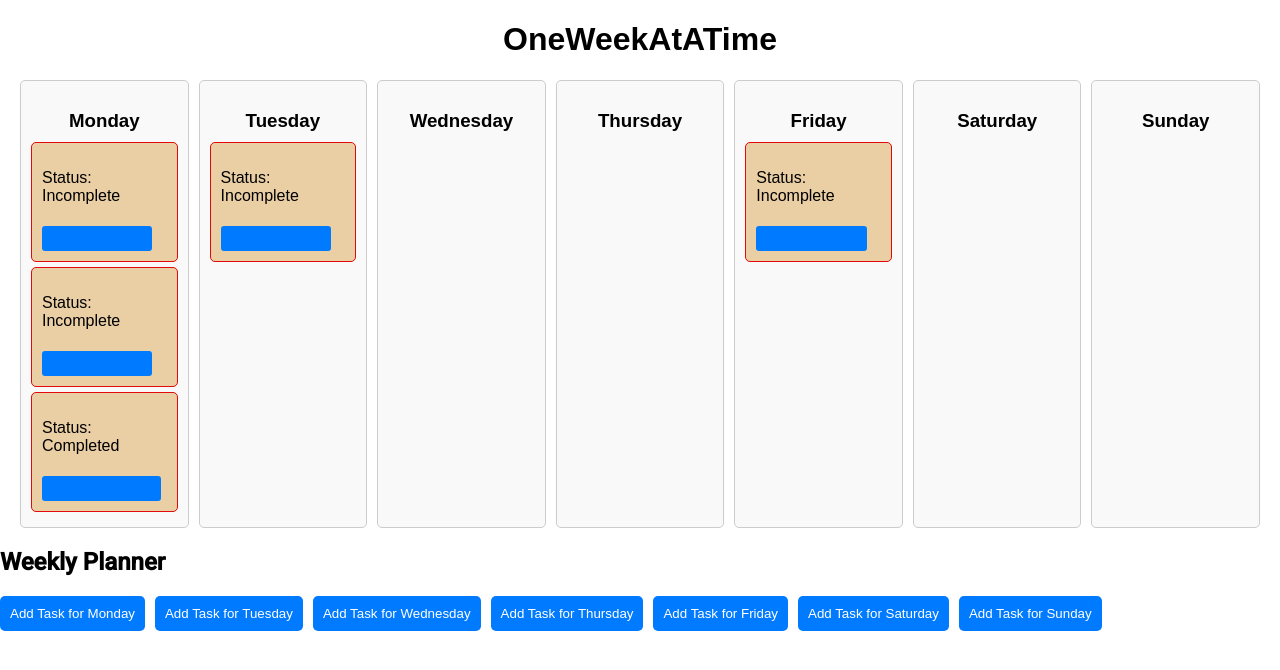
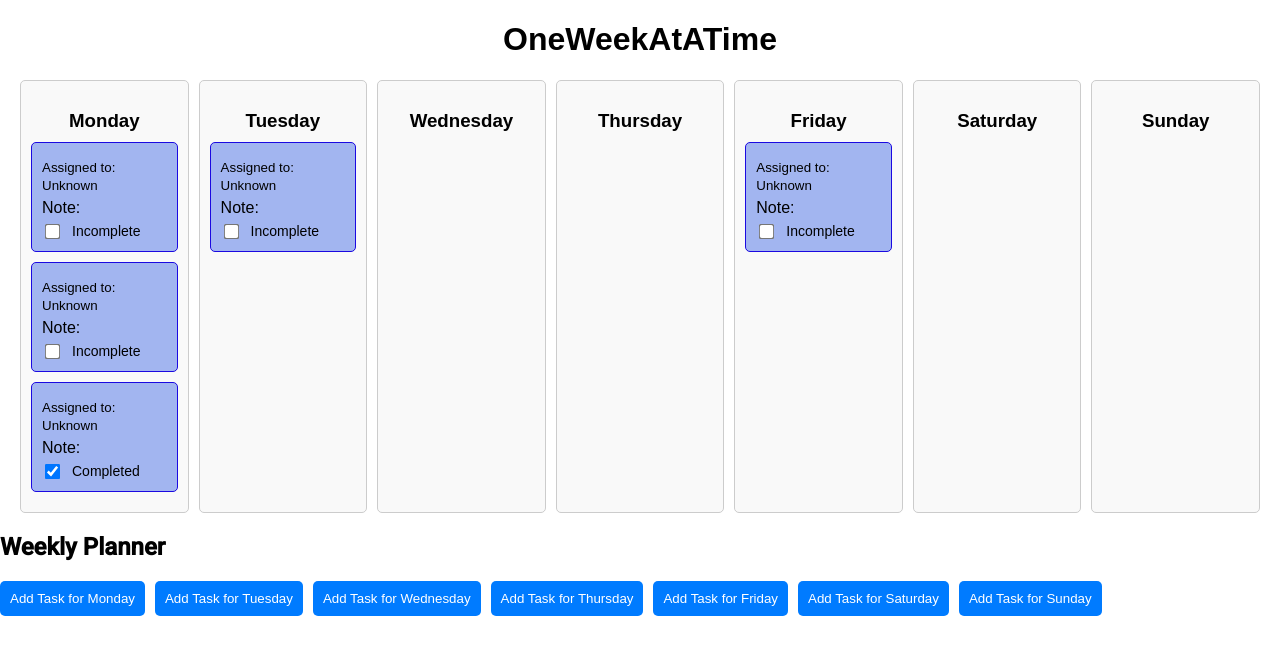
Before and after one commit to hirokik22/oneweekatatime, an Angular app in the folder frontEnd/: page / in a window 1280 px wide. Shown: the top 670 px of the page. Built offline with nearby package versions, Linux system fonts and the light colour scheme.

Commit message:
Francesco_19.11_11:42AM push

```diff
--- a/frontEnd/src/app/planner/planner.component.html
+++ b/frontEnd/src/app/planner/planner.component.html
@@ -16,6 +16,12 @@
       <input id="taskName" [(ngModel)]="taskForm.taskName" name="taskName" />
     </div>
     <div>
+      <label for="assignedRoomie">To Roomie:</label>
+      <textarea id="assignedRoomie" [(ngModel)]="taskForm.note" name="assignedRoomie"></textarea>
+    </div>
+
+
+    <div>
       <label for="note">Note:</label>
       <textarea id="note" [(ngModel)]="taskForm.note" name="note"></textarea>
     </div>
--- a/frontEnd/src/app/planner/planner.component.ts
+++ b/frontEnd/src/app/planner/planner.component.ts
@@ -15,6 +15,7 @@ export class PlannerComponent {
   taskForm = {
     taskName: '',
     note: '',
+    assignedRoomie: '',
     dayOfWeek: '',
   };
 
@@ -32,6 +33,7 @@ export class PlannerComponent {
     this.isFormVisible = false;
     this.taskForm = {
       taskName: '',
+      assignedRoomie: '',
       note: '',
       dayOfWeek: '',
     };
--- a/frontEnd/src/app/task-form/task-form.component.html
+++ b/frontEnd/src/app/task-form/task-form.component.html
@@ -1,4 +1,3 @@
-<p>Task Form Works!</p>
 
 <form (ngSubmit)="onSubmit()">
   <!-- Task Name -->
--- a/frontEnd/src/app/task-form/task-form.component.ts
+++ b/frontEnd/src/app/task-form/task-form.component.ts
@@ -14,7 +14,7 @@ export class TaskFormComponent {
 
   task = {
     taskName: '',
-    assignedRoomie: null,
+    assignedRoomie: '',
     dayOfWeek: '',
     note: '',
   };
@@ -32,7 +32,7 @@ export class TaskFormComponent {
   resetForm(): void {
     this.task = {
       taskName: '',
-      assignedRoomie: null,
+      assignedRoomie: '',
       dayOfWeek: '',
       note: '',
     };
--- a/frontEnd/src/app/task/task.component.css
+++ b/frontEnd/src/app/task/task.component.css
@@ -1,21 +1,24 @@
 .task {
-    border: 1px solid #e10909;
-    padding: 10px;
-    margin-bottom: 5px;
-    border-radius: 5px;
-    background-color: #ce851760;
-  }
+  border: 1px solid #1b09e1;
+  padding: 10px;
+  margin-bottom: 10px;
+  border-radius: 5px;
+  background-color: #1044e060;
+}
 
-  .task button {
-    margin-top: 5px;
-    padding: 5px 10px;
-    background-color: #007bff;
-    color: #c1a11300;
-    border: none;
-    border-radius: 3px;
-    cursor: pointer;
-  }
+.task p,
+.task small {
+  margin: 5px 0;
+}
 
-  .task button:hover {
-    background-color: #0056b3;
-  }
+.task label {
+  display: flex;
+  align-items: center;
+  gap: 10px;
+  font-size: 14px;
+}
+
+.task input[type="checkbox"] {
+  transform: scale(1.2);
+  cursor: pointer;
+}
--- a/frontEnd/src/app/task/task.component.html
+++ b/frontEnd/src/app/task/task.component.html
@@ -1,6 +1,16 @@
 <div class="task">
-    <p><strong>{{ task.taskName }}</strong></p>
-    <small>{{ task.note }}</small>
-    <p>Status: {{ task.isCompleted ? 'Completed' : 'Incomplete' }}</p>
-    <button (click)="toggleComplete()">Mark {{ task.isCompleted ? 'Incomplete' : 'Complete' }}</button>
-  </div>
+  <!-- Display Task Name -->
+  <p><strong>{{ task.taskName }}</strong></p>
+
+  <!-- Display Roomie Name -->
+  <small>Assigned to: {{ getRoomieName(task.assignedRoomie) }}</small>
+
+  <!-- Display Note -->
+  <p>Note: {{ task.note }}</p>
+
+  <!-- Checkbox for Status -->
+  <label>
+    <input type="checkbox" [checked]="task.isCompleted" (change)="toggleComplete()" />
+ {{ task.isCompleted ? 'Completed' : 'Incomplete' }}
+  </label>
+</div>
--- a/frontEnd/src/app/task/task.component.ts
+++ b/frontEnd/src/app/task/task.component.ts
@@ -1,5 +1,5 @@
 import { Component, Input, Output, EventEmitter } from '@angular/core';
-import { Task } from '../model/task'; // Adjust the path if necessary
+import { Task } from '../model/task'; // Adjust the path as necessary
 
 @Component({
   selector: 'app-task',
@@ -17,7 +17,25 @@ export class TaskComponent {
 
   // Method to toggle the task's completion status
   toggleComplete(): void {
-    this.task.isCompleted = !this.task.isCompleted; // Update the task's completion status]
+    this.task.isCompleted = !this.task.isCompleted; // Update the task's completion status
     this.taskUpdated.emit({ id: this.task.taskID, isCompleted: this.task.isCompleted }); // Notify parent using taskID
   }
-}
+
+  // Method to fetch the roomie name (if IDs are used instead of names)
+    // Replace with logic to fetch the roomie's name (if it's not directly available in the task)
+    getRoomieName(roomieId: number | string | null): string {
+      if (roomieId === null) {
+        return 'Unassigned'; // Handle unassigned roomie
+      }
+
+      const roomieList = [
+        { id: 1, name: 'Alice' },
+        { id: 2, name: 'Bob' },
+        { id: 3, name: 'Charlie' },
+      ];
+
+      const roomie = roomieList.find(r => r.id === roomieId);
+      return roomie ? roomie.name : 'Unknown'; // Return 'Unknown' if no match found
+    }
+
+  }
```
Also changed, not shown: frontEnd/src/app/app.module.ts (deleted, +0 -10 lines).
